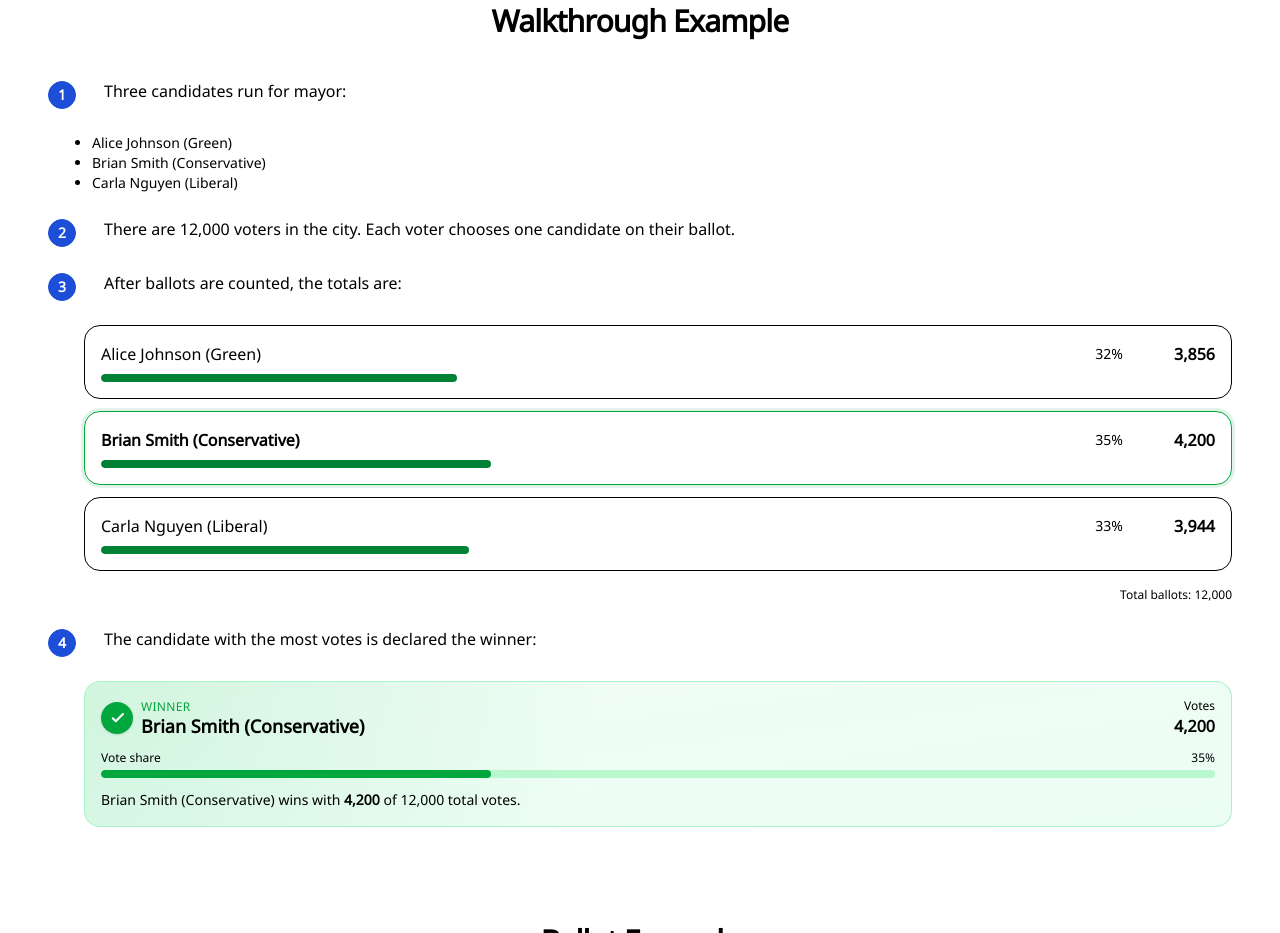
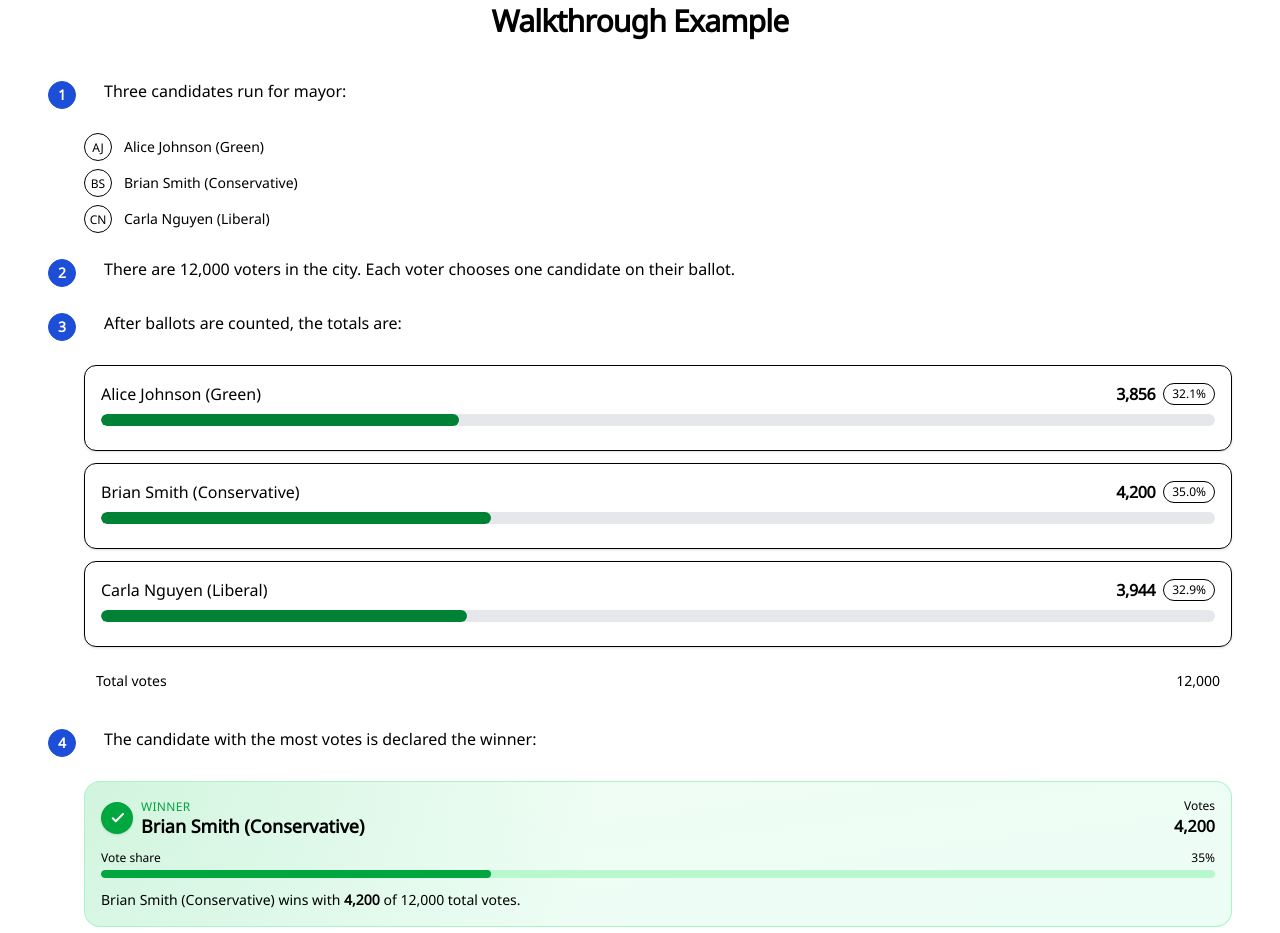
Before and after one commit to twohiccups/voting-systems, a Next.js app: page /voting-system/first-past-the-post in a window 1280 px wide. Shown: the part 1400-2333 px from the top of the page. Built offline with nearby package versions, Linux system fonts and the light colour scheme.

Commit message:
feat: voting breakdown, initials avatar

```diff
--- /dev/null
+++ b/src/app/voting-system/components/CandidateChip.tsx
@@ -0,0 +1,56 @@
+// components/CandidateChip.tsx
+import * as React from "react";
+
+
+/** Extract initials from the name (before any parentheses) */
+function getInitials(full: string) {
+    const base = full.split('(')[0].trim(); // "Alice Johnson"
+    const parts = base
+        .replace(/\s+/g, ' ')
+        .trim()
+        .split(' ')
+        .filter(Boolean);
+    if (parts.length === 0) return '??';
+    const first = parts[0][0] ?? '';
+    const last = parts.length > 1 ? parts[parts.length - 1][0] ?? '' : '';
+    return (first + last).toUpperCase();
+}
+
+/** Extract party inside parentheses if present */
+function getParty(full: string) {
+    const m = full.match(/\(([^)]+)\)/);
+    return m ? m[1].trim() : null;
+}
+
+
+function bgClassFor(name: string) {
+    const party = getParty(name)?.toLowerCase();
+    if (party?.includes('green')) return 'bg-green-600';
+    if (party?.includes('conservative')) return 'bg-blue-600';
+    if (party?.includes('liberal')) return 'bg-red-600';
+
+    // fallback: hash-based palette for stability
+    const palette = ['bg-sky-600', 'bg-amber-600', 'bg-violet-600', 'bg-rose-600', 'bg-emerald-600', 'bg-cyan-600'];
+    const hash = Array.from(name).reduce((s, ch) => s + ch.charCodeAt(0), 0);
+    return palette[hash % palette.length];
+}
+
+
+
+export function CandidateChip({ name }: { name: string }) {
+    const initials = getInitials(name);
+    const party = getParty(name);
+    const bg = bgClassFor(name);
+
+    return (
+        <div className="flex items-center gap-2 rounded-full border px-2 py-1 text-xs">
+            <span
+                className={`flex h-6 w-6 items-center justify-center rounded-full text-white font-medium ${bg}`}
+            >
+                {initials}
+            </span>
+            <span className="font-medium">{name.split("(")[0].trim()}</span>
+            {party && <span className="text-muted-foreground">({party})</span>}
+        </div>
+    );
+}
--- /dev/null
+++ b/src/app/voting-system/components/InitialAvatar.tsx
@@ -0,0 +1,39 @@
+import * as React from 'react';
+
+export type InitialAvatarProps = {
+  /** Full display name, e.g. "Alice Johnson (Green)" */
+  name: string;
+  /** Optional size in px (height=width=size). Default 28 */
+  size?: number;
+  /** Optional className extension */
+  className?: string;
+};
+
+/** Extract initials from the name (before any parentheses) */
+function getInitials(full: string) {
+  const base = full.split('(')[0].trim(); // "Alice Johnson"
+  const parts = base
+    .replace(/\s+/g, ' ')
+    .trim()
+    .split(' ')
+    .filter(Boolean);
+  if (parts.length === 0) return '??';
+  const first = parts[0][0] ?? '';
+  const last = parts.length > 1 ? parts[parts.length - 1][0] ?? '' : '';
+  return (first + last).toUpperCase();
+}
+
+
+export default function InitialAvatar({ name, size = 28 }: InitialAvatarProps) {
+  const initials = getInitials(name);
+
+  return (
+    <span
+      className="inline-flex items-center justify-center rounded-full border border-border bg-muted text-foreground font-medium"
+      style={{ width: size, height: size, fontSize: 12 }}
+    >
+      {initials}
+    </span>
+
+  );
+}
--- a/src/app/voting-system/components/VotingBreakdown.tsx
+++ b/src/app/voting-system/components/VotingBreakdown.tsx
@@ -1,142 +1,113 @@
-import * as React from 'react';
+import * as React from "react";
 
-export type CandidateTotal = { name: string; votes: number };
+export type CandidateTotal = {
+    name: string; // e.g., "Alice Johnson (Green)"
+    votes: number;
+};
 
 export type VotingBreakdownProps = {
     totals: CandidateTotal[];
-    sort?: 'desc' | 'asc' | 'none';
-    highlight?: 'auto' | string | null;
-    showPercent?: boolean;
-    showBar?: boolean;
-    barColorClass?: string;
-    showTotalFooter?: boolean;
-    formatVotes?: (n: number) => string;
+    className?: string;
     onRowClick?: (candidate: CandidateTotal) => void;
-    className?: string;
-    ariaLabel?: string;
 };
 
-export default function VotingBreakdown({
+// Progress bar for vote share
+function ProgressBar({ value }: { value: number }) {
+    const v = Math.max(0, Math.min(100, value));
+    return (
+        <div
+            role="progressbar"
+            aria-valuenow={Number(v.toFixed(1))}
+            aria-valuemin={0}
+            aria-valuemax={100}
+            className="relative h-3 w-full overflow-hidden rounded-full bg-gray-200 dark:bg-gray-700"
+        >
+            <div
+                className="h-full rounded-full bg-green-700 transition-[width] duration-500 motion-reduce:transition-none"
+                style={{ width: `${v}%` }}
+            />
+        </div>
+    );
+}
+
+const VotingBreakdown: React.FC<VotingBreakdownProps> = ({
     totals,
-    sort = 'desc',
-    highlight = 'auto',
-    showPercent = true,
-    showBar = true,
-    barColorClass = 'bg-green-600',
-    showTotalFooter = true,
-    formatVotes,
+    className,
     onRowClick,
-    className,
-    ariaLabel = 'Voting breakdown by candidate',
-}: VotingBreakdownProps) {
+}) => {
     const totalVotes = React.useMemo(
-        () => totals.reduce((s, t) => s + t.votes, 0),
+        () => totals.reduce((s, t) => s + (t.votes || 0), 0),
         [totals]
     );
-
-    const sorted = React.useMemo(() => {
-        if (sort === 'none') return totals.slice();
-        const arr = totals.slice();
-        arr.sort((a, b) => (sort === 'desc' ? b.votes - a.votes : a.votes - b.votes));
-        return arr;
-    }, [totals, sort]);
-
-    const autoWinner = React.useMemo(
-        () => (totals.length ? totals.reduce((max, t) => (t.votes > max.votes ? t : max), totals[0]) : null),
-        [totals]
-    );
-
-    const isHighlighted = (name: string) => {
-        if (highlight === null) return false;
-        if (highlight === 'auto') return autoWinner?.name === name;
-        return highlight === name;
-    };
-
-    const pct = (n: number) => (totalVotes === 0 ? 0 : Math.round((n / totalVotes) * 100));
-    const fmtVotes = (n: number) => (formatVotes ? formatVotes(n) : n.toLocaleString());
-
-    const handleKey = (t: CandidateTotal, e: React.KeyboardEvent<HTMLDivElement>) => {
-        if (!onRowClick) return;
-        if (e.key === 'Enter' || e.key === ' ') {
-            e.preventDefault();
-            onRowClick(t);
-        }
-    };
+    const nf = React.useMemo(() => new Intl.NumberFormat(undefined), []);
 
     return (
-        <div className={["grid gap-3", className ?? ""].join(" ")} aria-label={ariaLabel} role="list">
-            {sorted.map((t) => {
-                const percent = pct(t.votes);
-                const highlighted = isHighlighted(t.name);
-
-                const rowClasses = [
-                    // MOBILE: 2 cols (name | votes), % sits under name
-                    // SM+:    3 cols (name | % | votes)
-                    "group grid grid-cols-[1fr_auto] sm:grid-cols-[1fr_auto_auto] grid-rows-[auto_auto] items-center gap-x-3 gap-y-2",
-                    "rounded-2xl border p-4 transition",
-                    "bg-card text-card-foreground",
-                    highlighted
-                        ? "border-green-600 shadow-[0_0_0_3px_rgba(22,163,74,0.12)]"
-                        : "border-border hover:bg-accent/40",
-                    onRowClick
-                        ? "cursor-pointer focus-within:ring-2 focus-within:ring-ring focus-within:ring-offset-2 ring-offset-background"
-                        : ""
-                ].join(" ");
+        <div className={"w-full space-y-3 " + (className ?? "")}>
+            {totals.map((t) => {
+                const pct = totalVotes > 0 ? (t.votes / totalVotes) * 100 : 0;
+                const pctLabel = `${pct.toFixed(1)}%`;
+                const clickable = Boolean(onRowClick);
+                const handleClick = () => onRowClick?.(t);
 
                 return (
                     <div
                         key={t.name}
-                        role="listitem"
-                        className={rowClasses}
-                        onClick={onRowClick ? () => onRowClick(t) : undefined}
-                        onKeyDown={(e) => handleKey(t, e)}
-                        tabIndex={onRowClick ? 0 : -1}
-                        data-candidate={t.name}
+                        className={[
+                            "rounded-xl border bg-card shadow-sm p-3 md:p-4 space-y-2",
+                            clickable ? "cursor-pointer hover:bg-muted/30" : "",
+                        ].join(" ")}
+                        {...(clickable && {
+                            role: "button" as const,
+                            tabIndex: 0,
+                            onClick: handleClick,
+                            onKeyDown: (e: React.KeyboardEvent<HTMLDivElement>) => {
+                                if (e.key === "Enter" || e.key === " ") {
+                                    e.preventDefault();
+                                    handleClick();
+                                }
+                            },
+                        })}
                     >
-                        {/* name (row 1, col 1) */}
-                        <div className={["min-w-0", highlighted ? "font-semibold" : ""].join(" ")}>
-                            <span className="truncate" title={t.name}>{t.name}</span>
+                        {/* Top row: candidate + votes */}
+                        <div className="flex items-center justify-between gap-2">
+                            <div
+                                className="truncate text-sm font-medium md:text-base"
+                                title={t.name}
+                            >
+                                {t.name}
+                            </div>
+                            <div className="flex items-center gap-2 text-right">
+                                <div className="text-sm font-semibold tracking-tight md:text-base">
+                                    {nf.format(t.votes)}
+                                </div>
+                                <div className="rounded-full border px-2 py-0.5 text-[11px] text-muted-foreground md:text-xs">
+                                    {pctLabel}
+                                </div>
+                            </div>
                         </div>
 
-                        {/* votes (row 1, last col) */}
-                        <div className="w-20 justify-self-end text-right sm:col-start-3">
-                            <span className="font-semibold tabular-nums">{fmtVotes(t.votes)}</span>
-                        </div>
+                        {/* Progress bar */}
+                        <ProgressBar value={pct} />
 
-                        {/* percentage
-                MOBILE: under the name (row 2, col 1, left aligned)
-                SM+:    row 1, middle col, right aligned with fixed width
-            */}
-                        {showPercent && (
-                            <div
-                                className="row-start-2 col-start-1 text-xs sm:row-start-1 sm:col-start-2 sm:w-12 sm:justify-self-end sm:text-right sm:text-sm tabular-nums text-muted-foreground"
-                                aria-label={`${percent}% for ${t.name}`}
-                            >
-                                {percent}%
-                            </div>
-                        )}
-
-                        {/* bar (row 2, spans full width on both layouts) */}
-                        {showBar && (
-                            <div
-                                className="col-span-2 sm:col-span-3 h-2 w-full overflow-hidden rounded-full bg-muted/60 dark:bg-muted/30"
-                                aria-hidden
-                            >
-                                <div
-                                    className={["h-full rounded-full transition-[width] duration-700", barColorClass].join(" ")}
-                                    style={{ width: `${percent}%` }}
-                                />
-                            </div>
-                        )}
+                        {/* SR-only text */}
+                        <span className="sr-only">
+                            {t.name}: {nf.format(t.votes)} votes ({pctLabel})
+                        </span>
                     </div>
                 );
             })}
 
-            {showTotalFooter && (
-                <div className="mt-1 text-right text-xs text-muted-foreground">
-                    Total ballots: <span className="tabular-nums">{totalVotes.toLocaleString()}</span>
+            {totals.length > 0 && (
+                <div className="p-3 flex items-center justify-between text-xs text-muted-foreground md:text-sm">
+                    <span>Total votes</span>
+                    <span className="font-medium text-foreground">
+                        {new Intl.NumberFormat().format(totalVotes)}
+                    </span>
                 </div>
             )}
         </div>
     );
-}
+};
+
+export default VotingBreakdown;
+export type { CandidateTotal as CandidateTotalType };
--- a/src/app/voting-system/first-past-the-post/Walkthrough.tsx
+++ b/src/app/voting-system/first-past-the-post/Walkthrough.tsx
@@ -1,7 +1,7 @@
-
 import * as React from 'react';
 import WinnerCard from '../components/WinnerCard';
 import VotingBreakdown, { CandidateTotal } from '../components/VotingBreakdown';
+import InitialAvatar from '../components/InitialAvatar';
 import { StepCircle } from '@/app/components/primitives';
 
 function Walkthrough() {
@@ -14,11 +14,7 @@ function Walkthrough() {
     const totalVotes = totals.reduce((s, t) => s + t.votes, 0);
     const winner = totals.reduce((max, t) => (t.votes > max.votes ? t : max), totals[0]);
 
-    // Optional: example click handler for rows
-    const handleRowClick = (c: CandidateTotal) => {
-        // Replace with your toast/snackbar
-        console.log(`Clicked ${c.name} `);
-    };
+    const handleRowClick = (c: CandidateTotal) => console.log(`Clicked ${c.name} `);
 
     return (
         <div className="not-prose space-y-6">
@@ -27,9 +23,13 @@ function Walkthrough() {
                 <StepCircle num={1} />
                 <p>Three candidates run for mayor:</p>
             </div>
-            <ul className="ml-9 list-disc pl-2 text-sm">
+
+            <ul className="ml-9 space-y-2 pl-0 text-sm">
                 {totals.map((t) => (
-                    <li key={t.name}>{t.name}</li>
+                    <li key={t.name} className="flex items-center gap-3">
+                        <InitialAvatar name={t.name} />
+                        <span>{t.name}</span>
+                    </li>
                 ))}
             </ul>
 
@@ -47,14 +47,6 @@ function Walkthrough() {
             <div className="ml-9">
                 <VotingBreakdown
                     totals={totals}
-                    sort="none"              // highest votes first
-                    highlight="auto"          // auto-highlight the top candidate
-                    showPercent={true}
-                    showBar={true}
-                    barColorClass="bg-green-700" // theme-able
-                    showTotalFooter={true}
-                    onRowClick={handleRowClick}
-                    ariaLabel="Example voting breakdown"
                 />
             </div>
 
@@ -64,11 +56,7 @@ function Walkthrough() {
                 <p>The candidate with the most votes is declared the winner:</p>
             </div>
             <div className="ml-9">
-                <WinnerCard
-                    name={winner.name}
-                    votes={winner.votes}
-                    totalVotes={totalVotes}
-                />
+                <WinnerCard name={winner.name} votes={winner.votes} totalVotes={totalVotes} />
             </div>
         </div>
     );
```
